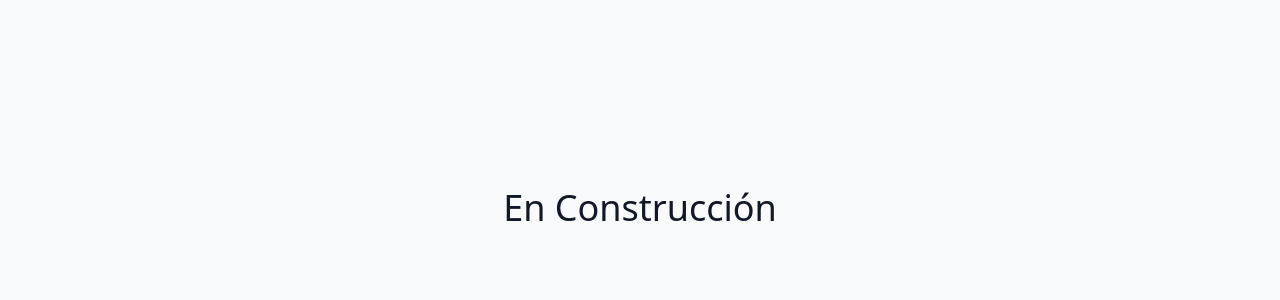
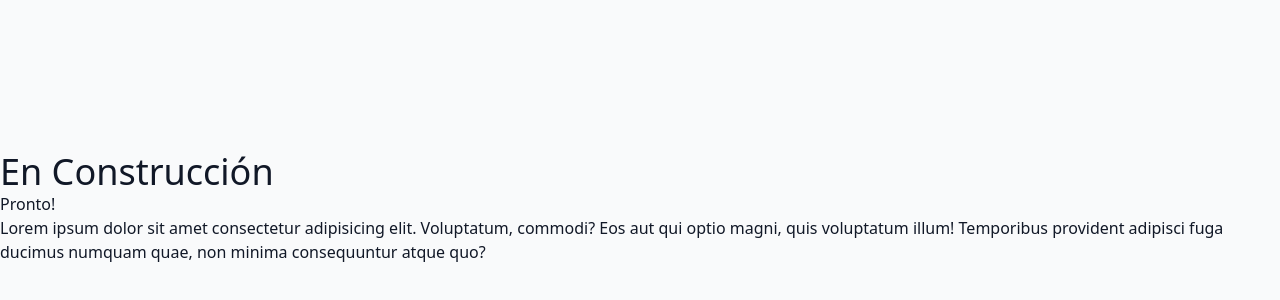
Before and after one commit to omarcardoze/bucorecursos, a Next.js app: page /resources in a window 1280 px wide. Shown: the part 192-492 px from the top of the page. Built offline with nearby package versions, Linux system fonts and the light colour scheme.

Commit message:
Add lint config4

```diff
--- a/package.json
+++ b/package.json
@@ -7,7 +7,7 @@
     "build": "next build",
     "start": "next start",
     "lint": "next lint",
-    "fix": "npx prettier --write . --config ./.prettierrc",
+    "format": "npx prettier --write . --config ./.prettierrc",
     "prepare": "husky install"
   },
   "dependencies": {
@@ -42,6 +42,6 @@
     "typescript": "^4.8.4"
   },
   "lint-staged": {
-    "*.{js,jsx,mjs,ts,tsx}": "eslint --cache --fix"
+    "*.{js,jsx,mjs,ts,tsx}": "eslint --fix"
   }
 }
--- a/pages/resources.tsx
+++ b/pages/resources.tsx
@@ -1,7 +1,9 @@
 const Resources = () => {
   return (
     <div className='h-screen grid place-content-center'>
-        <h1 className='text-4xl'>En Construcción</h1>
+      <h1 className='text-4xl'>En Construcción</h1>
+      <p>Pronto!</p>
+      <p>Lorem ipsum dolor sit amet consectetur adipisicing elit. Voluptatum, commodi? Eos aut qui optio magni, quis voluptatum illum! Temporibus provident adipisci fuga ducimus numquam quae, non minima consequuntur atque quo?</p>
     </div>
   )
 }
```
